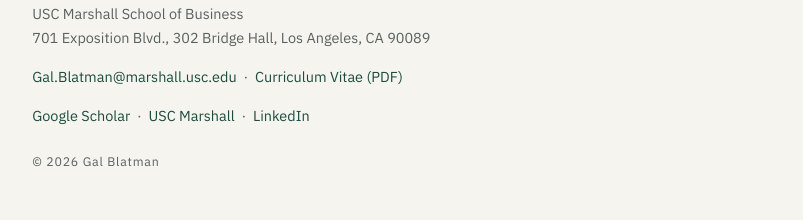
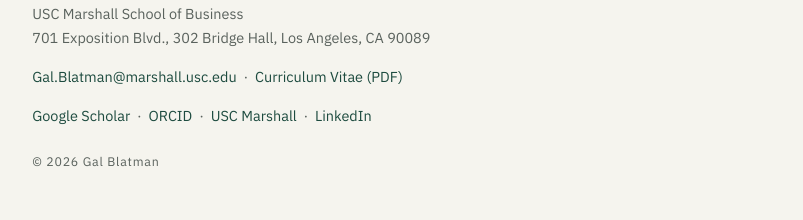
Before and after one commit to GalBlatman/GalBlatman.github.io, a Jekyll site: the page index.html, which Jekyll copies as it is, in a window 1280 px wide. Shown: the part 1903-2123 px from the top of the page, without its empty margins (238-1041 px from the left). Built offline with Jekyll 4.4.1, drawn with Linux system fonts in a browser that asks for light colours; some web fonts are replaced.

Commit message:
Add ORCID to footers; add email reply line to posts
Add the public ORCID link alongside Scholar, Marshall, and LinkedIn in
every footer. Add a "Thoughts or corrections? Email me." line at the end
of each post, with the post title prefilled in the subject.

Co-Authored-By: Claude Opus 5 <noreply@anthropic.com>

```diff
--- a/_layouts/post.html
+++ b/_layouts/post.html
@@ -128,6 +128,7 @@ footer a{text-decoration:none}
     </div>
     {{ content }}
     <a class="backlink" href="/blog/">&larr; All posts</a>
+    <p class="note">Thoughts or corrections? <a href="mailto:Gal.Blatman@marshall.usc.edu?subject=Re:%20{{ page.title | uri_escape }}">Email me</a>.</p>
   </div>
 </article>
 
@@ -139,7 +140,7 @@ footer a{text-decoration:none}
     USC Marshall School of Business<br>
     701 Exposition Blvd., 302 Bridge Hall, Los Angeles, CA 90089</p>
     <p><a href="mailto:Gal.Blatman@marshall.usc.edu">Gal.Blatman@marshall.usc.edu</a> &nbsp;&middot;&nbsp; <a href="/assets/Gal_Blatman_CV.pdf">Curriculum Vitae (PDF)</a></p>
-    <p><a href="https://scholar.google.com/citations?user=CPoHL1AAAAAJ">Google Scholar</a> &nbsp;&middot;&nbsp; <a href="https://www.marshall.usc.edu/personnel/gal-blatman">USC Marshall</a> &nbsp;&middot;&nbsp; <a href="https://www.linkedin.com/in/gal-blatman-0aaaab20/">LinkedIn</a></p>
+    <p><a href="https://scholar.google.com/citations?user=CPoHL1AAAAAJ">Google Scholar</a> &nbsp;&middot;&nbsp; <a href="https://orcid.org/0000-0001-8615-5318">ORCID</a> &nbsp;&middot;&nbsp; <a href="https://www.marshall.usc.edu/personnel/gal-blatman">USC Marshall</a> &nbsp;&middot;&nbsp; <a href="https://www.linkedin.com/in/gal-blatman-0aaaab20/">LinkedIn</a></p>
     <p class="smallprint">&copy; 2026 Gal Blatman</p>
   </div>
 </footer>
--- a/blog/index.html
+++ b/blog/index.html
@@ -147,7 +147,7 @@ footer a{text-decoration:none}
     USC Marshall School of Business<br>
     701 Exposition Blvd., 302 Bridge Hall, Los Angeles, CA 90089</p>
     <p><a href="mailto:Gal.Blatman@marshall.usc.edu">Gal.Blatman@marshall.usc.edu</a> &nbsp;&middot;&nbsp; <a href="/assets/Gal_Blatman_CV.pdf">Curriculum Vitae (PDF)</a></p>
-    <p><a href="https://scholar.google.com/citations?user=CPoHL1AAAAAJ">Google Scholar</a> &nbsp;&middot;&nbsp; <a href="https://www.marshall.usc.edu/personnel/gal-blatman">USC Marshall</a> &nbsp;&middot;&nbsp; <a href="https://www.linkedin.com/in/gal-blatman-0aaaab20/">LinkedIn</a></p>
+    <p><a href="https://scholar.google.com/citations?user=CPoHL1AAAAAJ">Google Scholar</a> &nbsp;&middot;&nbsp; <a href="https://orcid.org/0000-0001-8615-5318">ORCID</a> &nbsp;&middot;&nbsp; <a href="https://www.marshall.usc.edu/personnel/gal-blatman">USC Marshall</a> &nbsp;&middot;&nbsp; <a href="https://www.linkedin.com/in/gal-blatman-0aaaab20/">LinkedIn</a></p>
     <p class="smallprint">&copy; 2026 Gal Blatman</p>
   </div>
 </footer>
--- a/index.html
+++ b/index.html
@@ -175,7 +175,7 @@ footer a{text-decoration:none}
     USC Marshall School of Business<br>
     701 Exposition Blvd., 302 Bridge Hall, Los Angeles, CA 90089</p>
     <p><a href="mailto:Gal.Blatman@marshall.usc.edu">Gal.Blatman@marshall.usc.edu</a> &nbsp;&middot;&nbsp; <a href="assets/Gal_Blatman_CV.pdf">Curriculum Vitae (PDF)</a></p>
-    <p><a href="https://scholar.google.com/citations?user=CPoHL1AAAAAJ">Google Scholar</a> &nbsp;&middot;&nbsp; <a href="https://www.marshall.usc.edu/personnel/gal-blatman">USC Marshall</a> &nbsp;&middot;&nbsp; <a href="https://www.linkedin.com/in/gal-blatman-0aaaab20/">LinkedIn</a></p>
+    <p><a href="https://scholar.google.com/citations?user=CPoHL1AAAAAJ">Google Scholar</a> &nbsp;&middot;&nbsp; <a href="https://orcid.org/0000-0001-8615-5318">ORCID</a> &nbsp;&middot;&nbsp; <a href="https://www.marshall.usc.edu/personnel/gal-blatman">USC Marshall</a> &nbsp;&middot;&nbsp; <a href="https://www.linkedin.com/in/gal-blatman-0aaaab20/">LinkedIn</a></p>
     <p class="smallprint">&copy; 2026 Gal Blatman</p>
   </div>
 </footer>
--- a/research.html
+++ b/research.html
@@ -189,7 +189,7 @@ footer a{text-decoration:none}
     USC Marshall School of Business<br>
     701 Exposition Blvd., 302 Bridge Hall, Los Angeles, CA 90089</p>
     <p><a href="mailto:Gal.Blatman@marshall.usc.edu">Gal.Blatman@marshall.usc.edu</a> &nbsp;&middot;&nbsp; <a href="assets/Gal_Blatman_CV.pdf">Curriculum Vitae (PDF)</a></p>
-    <p><a href="https://scholar.google.com/citations?user=CPoHL1AAAAAJ">Google Scholar</a> &nbsp;&middot;&nbsp; <a href="https://www.marshall.usc.edu/personnel/gal-blatman">USC Marshall</a> &nbsp;&middot;&nbsp; <a href="https://www.linkedin.com/in/gal-blatman-0aaaab20/">LinkedIn</a></p>
+    <p><a href="https://scholar.google.com/citations?user=CPoHL1AAAAAJ">Google Scholar</a> &nbsp;&middot;&nbsp; <a href="https://orcid.org/0000-0001-8615-5318">ORCID</a> &nbsp;&middot;&nbsp; <a href="https://www.marshall.usc.edu/personnel/gal-blatman">USC Marshall</a> &nbsp;&middot;&nbsp; <a href="https://www.linkedin.com/in/gal-blatman-0aaaab20/">LinkedIn</a></p>
     <p class="smallprint">&copy; 2026 Gal Blatman</p>
   </div>
 </footer>
--- a/teaching.html
+++ b/teaching.html
@@ -157,7 +157,7 @@ footer a{text-decoration:none}
     USC Marshall School of Business<br>
     701 Exposition Blvd., 302 Bridge Hall, Los Angeles, CA 90089</p>
     <p><a href="mailto:Gal.Blatman@marshall.usc.edu">Gal.Blatman@marshall.usc.edu</a> &nbsp;&middot;&nbsp; <a href="assets/Gal_Blatman_CV.pdf">Curriculum Vitae (PDF)</a></p>
-    <p><a href="https://scholar.google.com/citations?user=CPoHL1AAAAAJ">Google Scholar</a> &nbsp;&middot;&nbsp; <a href="https://www.marshall.usc.edu/personnel/gal-blatman">USC Marshall</a> &nbsp;&middot;&nbsp; <a href="https://www.linkedin.com/in/gal-blatman-0aaaab20/">LinkedIn</a></p>
+    <p><a href="https://scholar.google.com/citations?user=CPoHL1AAAAAJ">Google Scholar</a> &nbsp;&middot;&nbsp; <a href="https://orcid.org/0000-0001-8615-5318">ORCID</a> &nbsp;&middot;&nbsp; <a href="https://www.marshall.usc.edu/personnel/gal-blatman">USC Marshall</a> &nbsp;&middot;&nbsp; <a href="https://www.linkedin.com/in/gal-blatman-0aaaab20/">LinkedIn</a></p>
     <p class="smallprint">&copy; 2026 Gal Blatman</p>
   </div>
 </footer>
```
